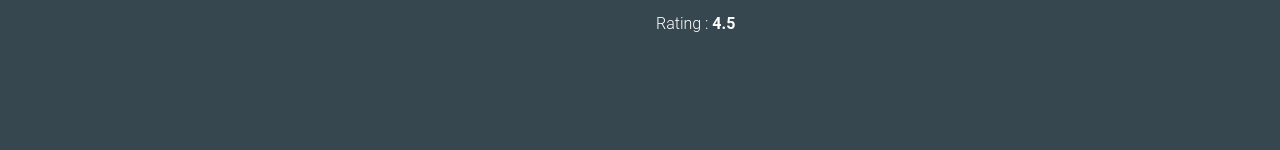
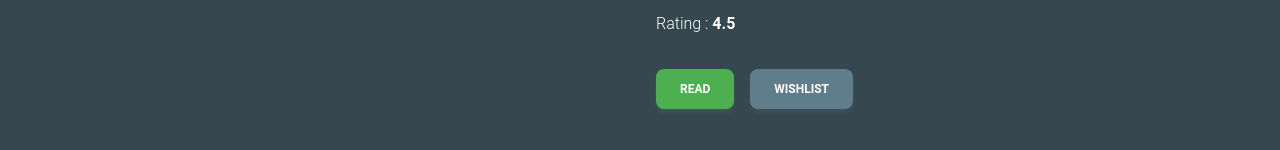
Before and after one commit to hemel17/r908, a React (Vite) app: page /books/1 in a window 1280 px wide. Shown: the part 576-726 px from the top of the page. Built offline with nearby package versions, Linux system fonts and the light colour scheme.

Commit message:
book details design done

```diff
--- a/package.json
+++ b/package.json
@@ -17,6 +17,7 @@
     "react": "^18.2.0",
     "react-dom": "^18.2.0",
     "react-router-dom": "^6.23.1",
+    "react-toastify": "^10.0.5",
     "sort-by": "^1.2.0"
   },
   "devDependencies": {
--- a/src/components/BookDetails/BookDetails.jsx
+++ b/src/components/BookDetails/BookDetails.jsx
@@ -1,5 +1,6 @@
-import { Chip, Typography } from "@material-tailwind/react";
+import { Button, Chip, Typography } from "@material-tailwind/react";
 import { useLoaderData } from "react-router-dom";
+import { Bounce, toast } from "react-toastify";
 
 const BookDetails = () => {
   const book = useLoaderData();
@@ -62,6 +63,22 @@ const BookDetails = () => {
             Rating : <span>{rating}</span>
           </Typography>
         </div>
+        <div className="space-x-4">
+          <Button
+            color="green"
+            onClick={() =>
+              toast.success("🦄 Wow so easy!", {
+                position: "top-center",
+                autoClose: 2000,
+                theme: "dark",
+                transition: Bounce,
+              })
+            }
+          >
+            Read
+          </Button>
+          <Button color="blue-gray">Wishlist</Button>
+        </div>
       </div>
     </section>
   );
--- a/src/layout/Root.jsx
+++ b/src/layout/Root.jsx
@@ -1,9 +1,12 @@
 import { Outlet } from "react-router-dom";
 import NavbarSimple from "../components/Navbar/NavbarSimple";
+import { ToastContainer } from "react-toastify";
+import "react-toastify/dist/ReactToastify.css";
 
 const Root = () => {
   return (
     <section className="w-full max-w-[90%] mx-auto">
+      <ToastContainer />
       <NavbarSimple />
       <Outlet />
     </section>
```
Also changed, not shown: 1 other file (tests, documents, lock files or other folders).
